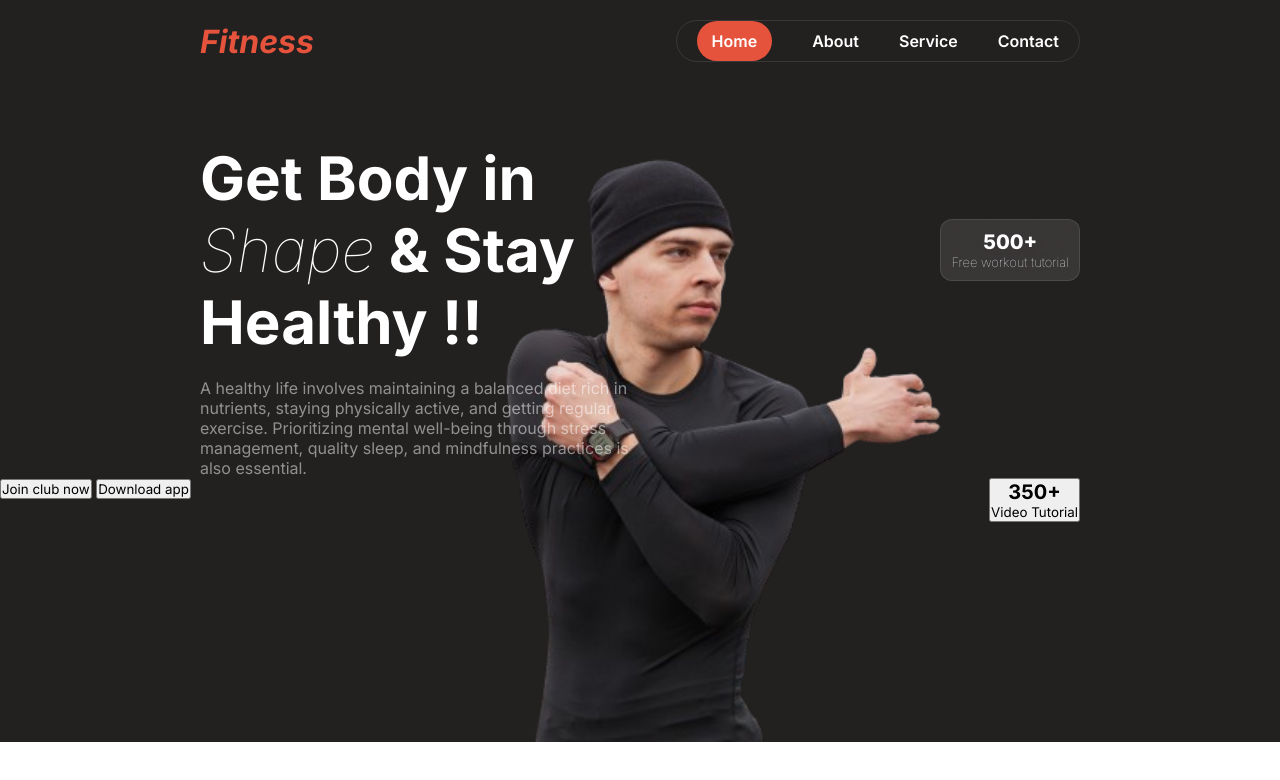
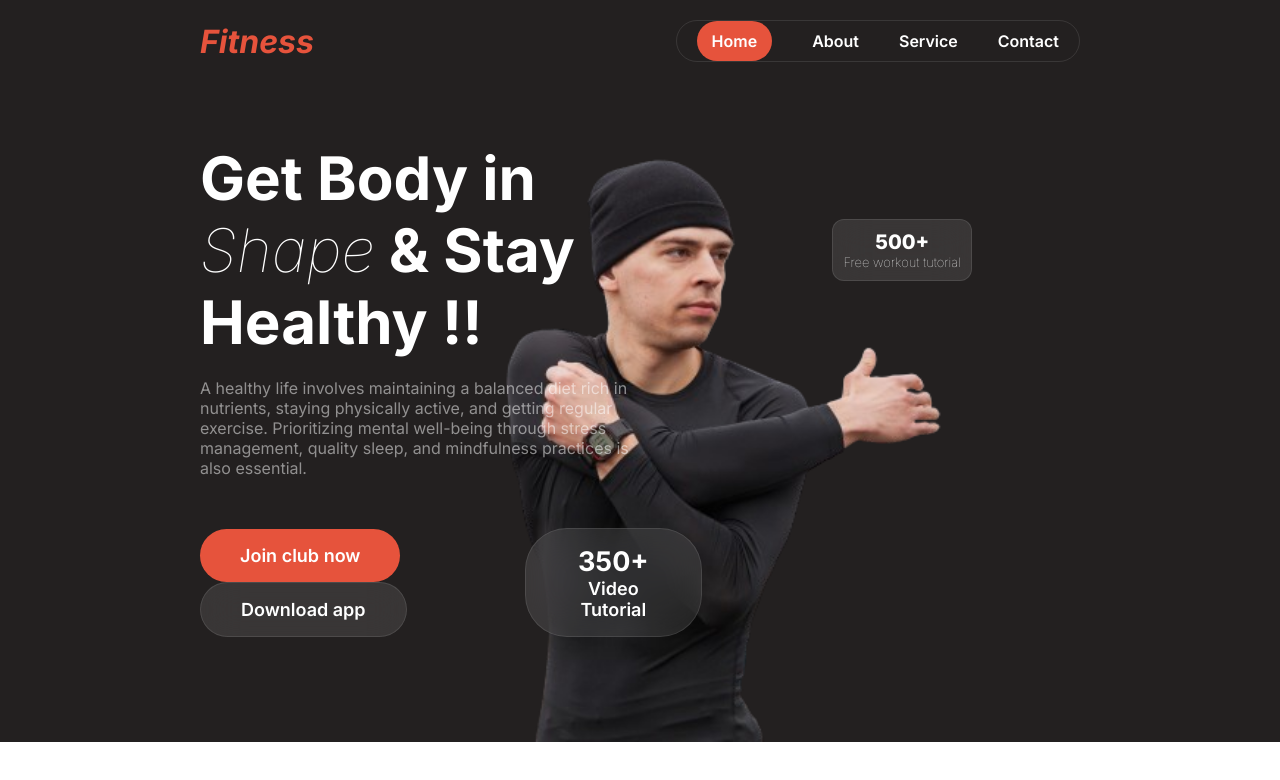
Before and after one commit to Faridtusher/health-cafe, a plain HTML site: page index.html in a window 1280 px wide. Drawn offline with Linux system fonts and the light colour scheme.

Commit message:
complete-header-section

```diff
--- a/index.html
+++ b/index.html
@@ -52,7 +52,7 @@
                <button class="download-btn">Download app</button>
             </div>
 
-            <button>
+            <button class="download-btn">
                <p></p>
                <div>
                   <h1>350+</h1>
--- a/style/style.css
+++ b/style/style.css
@@ -64,6 +64,7 @@ header{
    color: white;
    align-items: center;
    justify-content: space-between;
+   width: 90%;
 
 }
 
@@ -117,17 +118,42 @@ header{
 .banner-btn-container{
    display: flex;
    justify-content: space-between;
+   align-items: center;
+   margin-top: 50px;
+   width: 65%;
 }
 
 .download-join-btn{
-
-
+   margin-left: 200px;
 }
 
 .join-btn{
+   border-radius: 42px;
+   background: rgb(230, 83, 60);
+   padding: 16px 40px 16px 40px;
+   color: white;
+   border: none;
+   font-weight: 600;
+   font-size: large;
+}
 
+.join-btn:hover{
+   background-color: brown;
+   text-decoration: underline;
 }
 
 .download-btn{
+   padding: 16px 40px 16px 40px;
+   font-weight: 600;
+   font-size: large;
+   border: 1px solid rgba(255, 255, 255, 0.1);
+   border-radius: 42px;
+   color: white;
+   backdrop-filter: blur(20px);
+   background: rgba(255, 255, 255, 0.1);
+}
 
+.download-btn:hover{
+   background-color: rgb(80, 71, 71);
+   text-decoration: underline;
 }
```
